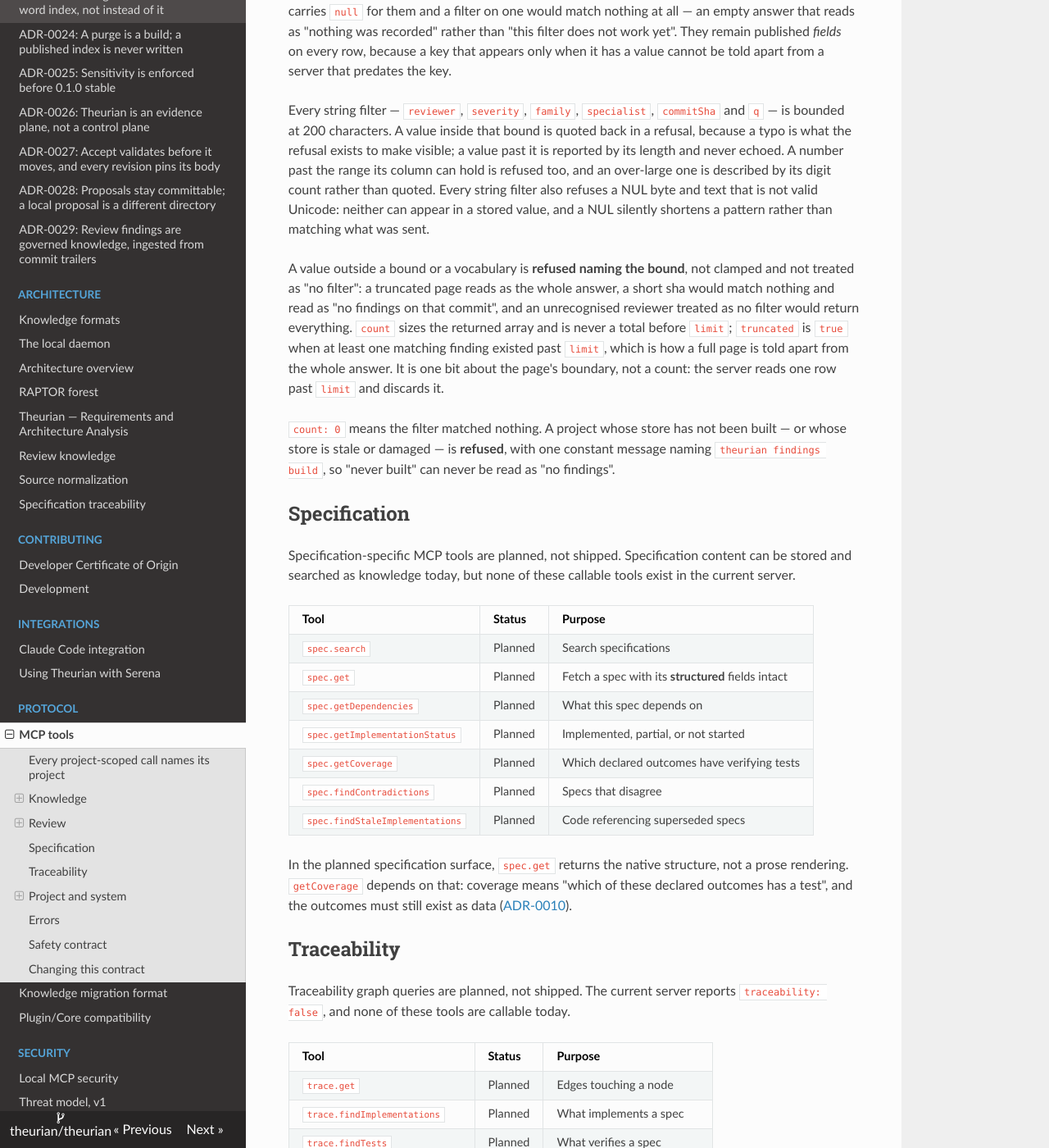
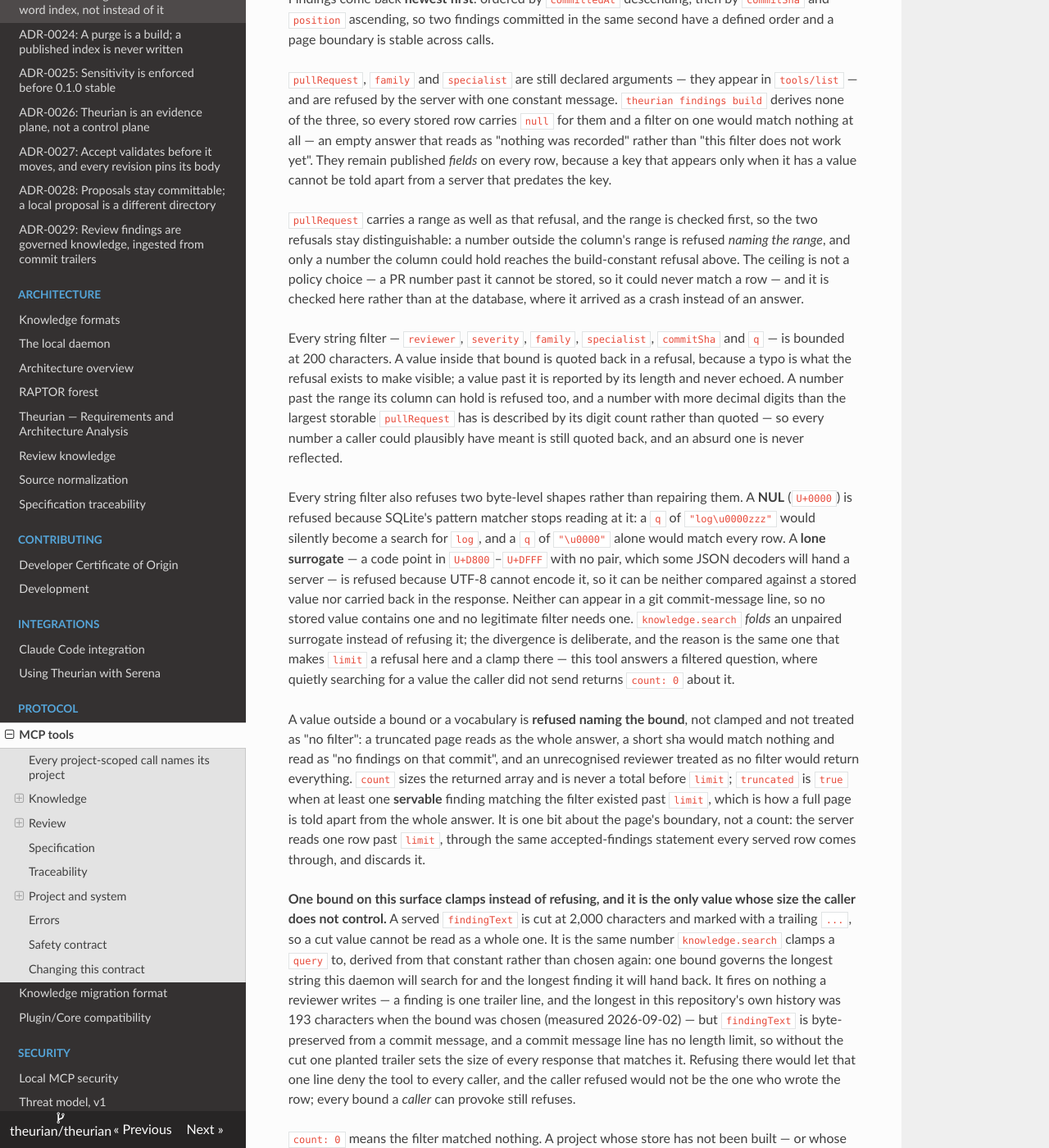
Before and after one commit to theurian/theurian, an MkDocs documentation site: the page built from docs/protocol/mcp-tools.md, in a window 1280 px wide and 1400 px high, scrolled down 8539 px. Shown: the whole window at 82% size. Built offline with MkDocs 1.6.1, drawn with Linux system fonts in a browser that asks for light colours; some of the changed text lies outside the part shown.

Commit message:
docs(protocol): complete review.findings' argument and bound contract
Four gaps in the shipped section, each one a caller-facing fact the server
enforces and the reference did not state.

`pullRequest` shared a table row with the two other inert axes, so the row
carried the build-constant refusal and not the range. It has both now, with
the ordering that keeps them distinguishable: the range is checked first, so
only a number the column could hold reaches the inert-axis refusal.

The NUL and lone-surrogate refusals were one clause reading "text that is
not valid Unicode", which is not what a lone surrogate is -- it is a `str`
Python accepts and UTF-8 cannot encode. Both shapes are now named with the
mechanism that makes each dishonest to accept, and the deliberate divergence
from `knowledge.search`'s fold is stated where a client will read it.

The `findingText` clamp was undocumented. It is the one bound here that cuts
instead of refusing, because its over-long input is a stored row rather than
a request, and a client cannot tell a cut value from a whole one without the
number -- so the number is published and the marker is named.

The serve order was undocumented, which leaves a client paging by `limit`
with no promise that the page boundary is stable.

The published served-text bound joins the derivation pin as its fourth
number, recomputed from `max_finding_text_chars()`. Positive control run
both ways: the assertion goes RED when the sentence drifts, and RED when
`MAX_QUERY_CHARS` moves to 3,000 under an otherwise unchanged document.

Review-Finding: code-review HIGH — pullRequest is published as a working filter while the shipped source sets it NULL on every row
Review-Finding: adversarial HIGH — a NUL in q truncates the LIKE pattern: the "matched literally" claim is false
Review-Finding: security HIGH — nothing bounds the byte-magnitude of a served finding
Signed-off-by: Takehide Uchida <utchy@graphnote-design.com>

```diff
--- a/docs/protocol/mcp-tools.md
+++ b/docs/protocol/mcp-tools.md
@@ -406,35 +406,78 @@
 | `commitSha` | a full 40- or 64-character sha, never a short one |
 | `q` | a literal substring of `findingText`, ASCII case folded |
 | `limit` | at most 100, default 20 |
-| `pullRequest`, `family`, `specialist` | **refused in this build** — see below |
+| `pullRequest` | a positive number no larger than the widest value its signed 64-bit column can hold — and **refused in this build** whatever the value, see below |
+| `family`, `specialist` | **refused in this build** — see below |
 
-`pullRequest`, `family` and `specialist` are accepted by the schema and refused
-by the server with one constant message. `theurian findings build` derives none
+Findings come back **newest first**: ordered by `committedAt` descending, then
+by `commitSha` and `position` ascending, so two findings committed in the same
+second have a defined order and a page boundary is stable across calls.
+
+`pullRequest`, `family` and `specialist` are still declared arguments — they
+appear in `tools/list` — and are refused by the server with one constant
+message. `theurian findings build` derives none
 of the three, so every stored row carries `null` for them and a filter on one
 would match nothing at all — an empty answer that reads as "nothing was
 recorded" rather than "this filter does not work yet". They remain published
 *fields* on every row, because a key that appears only when it has a value
 cannot be told apart from a server that predates the key.
 
+`pullRequest` carries a range as well as that refusal, and the range is checked
+first, so the two refusals stay distinguishable: a number outside the column's
+range is refused *naming the range*, and only a number the column could hold
+reaches the build-constant refusal above. The ceiling is not a policy choice —
+a PR number past it cannot be stored, so it could never match a row — and it is
+checked here rather than at the database, where it arrived as a crash instead of
+an answer.
+
 Every string filter — `reviewer`, `severity`, `family`, `specialist`,
 `commitSha` and `q` — is bounded at 200 characters. A value inside that bound is
 quoted back in a refusal, because a typo is what the refusal exists to make
 visible; a value past it is reported by its length and never echoed. A number
-past the range its column can hold is refused too, and an over-large one is
-described by its digit count rather than quoted. Every string filter also
-refuses a NUL byte and text that is not valid Unicode: neither can appear in a
-stored value, and a NUL silently shortens a pattern rather than matching what
-was sent.
+past the range its column can hold is refused too, and a number with more
+decimal digits than the largest storable `pullRequest` has is described by its
+digit count rather than quoted — so every number a caller could plausibly have
+meant is still quoted back, and an absurd one is never reflected.
+
+Every string filter also refuses two byte-level shapes rather than repairing
+them. A **NUL** (`U+0000`) is refused because SQLite's pattern matcher stops
+reading at it: a `q` of `"log\u0000zzz"` would silently become a search for
+`log`, and a `q` of `"\u0000"` alone would match every row. A **lone
+surrogate** — a code point in `U+D800`–`U+DFFF` with no pair, which some JSON
+decoders will hand a server — is refused because UTF-8 cannot encode it, so it
+can be neither compared against a stored value nor carried back in the response.
+Neither can appear in a git commit-message line, so no stored value contains one
+and no legitimate filter needs one. `knowledge.search` *folds* an unpaired
+surrogate instead of refusing it; the divergence is deliberate, and the reason is
+the same one that makes `limit` a refusal here and a clamp there — this tool
+answers a filtered question, where quietly searching for a value the caller did
+not send returns `count: 0` about it.
 
 A value outside a bound or a vocabulary is **refused naming the bound**, not
 clamped and not treated as "no filter": a truncated page reads as the whole
 answer, a short sha would match nothing and read as "no findings on that
 commit", and an unrecognised reviewer treated as no filter would return
 everything. `count` sizes the returned array and is never a total before
-`limit`; `truncated` is `true` when at least one matching finding existed past
-`limit`, which is how a full page is told apart from the whole answer. It is one
-bit about the page's boundary, not a count: the server reads one row past
-`limit` and discards it.
+`limit`; `truncated` is `true` when at least one **servable** finding matching
+the filter existed past `limit`, which is how a full page is told apart from the
+whole answer. It is one bit about the page's boundary, not a count: the server
+reads one row past `limit`, through the same accepted-findings statement every
+served row comes through, and discards it.
+
+**One bound on this surface clamps instead of refusing, and it is the only
+value whose size the caller does not control.** A served `findingText`
+is cut at 2,000 characters and marked with a trailing `...`, so a cut value
+cannot be read as a whole one. It is the same number `knowledge.search` clamps a
+`query` to, derived from that constant rather than chosen again: one bound
+governs the longest string this daemon will search for and the longest finding
+it will hand back. It fires on nothing a reviewer writes — a finding is one
+trailer line, and the longest in this repository's own history was 193
+characters when the bound was chosen (measured 2026-09-02) — but `findingText`
+is byte-preserved from a commit message, and a commit message line has no length
+limit, so without the cut one planted trailer sets the size of every response
+that matches it. Refusing there would let that one line deny the tool to every
+caller, and the caller refused would not be the one who wrote the row; every
+bound a *caller* can provoke still refuses.
 
 `count: 0` means the filter matched nothing. A project whose store has not been
 built — or whose store is stale or damaged — is **refused**, with one constant
```
Also changed, not shown: 1 other file.
